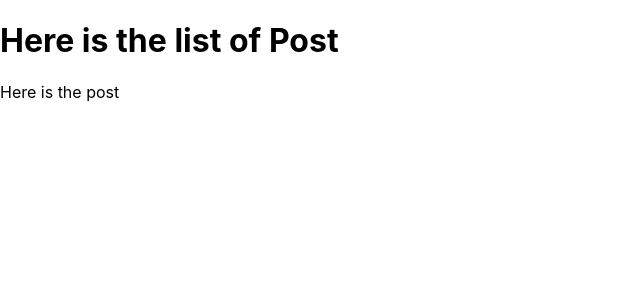
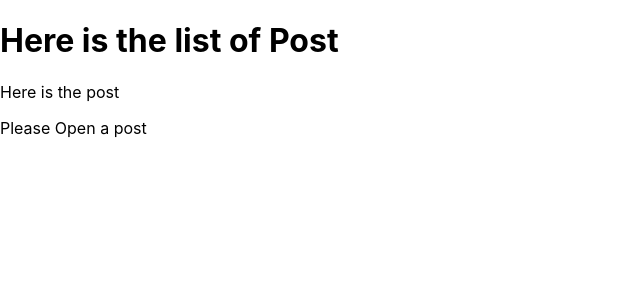
Before and after one commit to asshames/Bloger, a React (Create React App) app in the folder bloger/: page / in a window 1280 px wide. Shown: the top 300 px of the page, without its empty margins (0-640 px from the left). Built offline with nearby package versions, Linux system fonts and the light colour scheme.

Commit message:
add a fullpost component for the opening a post

```diff
--- /dev/null
+++ b/bloger/src/components/FullPost/FullPost.js
@@ -0,0 +1,12 @@
+import React from "react";
+import classes from "./FullPost.module.css";
+
+const FullPost = (props) => {
+    return (
+        <div className={classes.FullPost}>
+            <p>Please Open a post</p>
+        </div>
+    );
+};
+
+export default FullPost;
--- a/bloger/src/containers/Blog/Blog.js
+++ b/bloger/src/containers/Blog/Blog.js
@@ -1,7 +1,7 @@
 import React, { Component } from "react";
 import classes from "./Blog.module.css";
 import Post from "../../components/Post/Post";
-
+import FullPost from "../../components/FullPost/FullPost";
 
 class Blog extends Component{
     render() {
@@ -9,6 +9,7 @@ class Blog extends Component{
             <div className={classes.Blog}>
                 <h1>Here is the list of Post</h1>
                 <Post />
+                <FullPost />
             </div>
         );
     };
```
Also changed, not shown: bloger/src/components/FullPost/FullPost.module.css (added).
